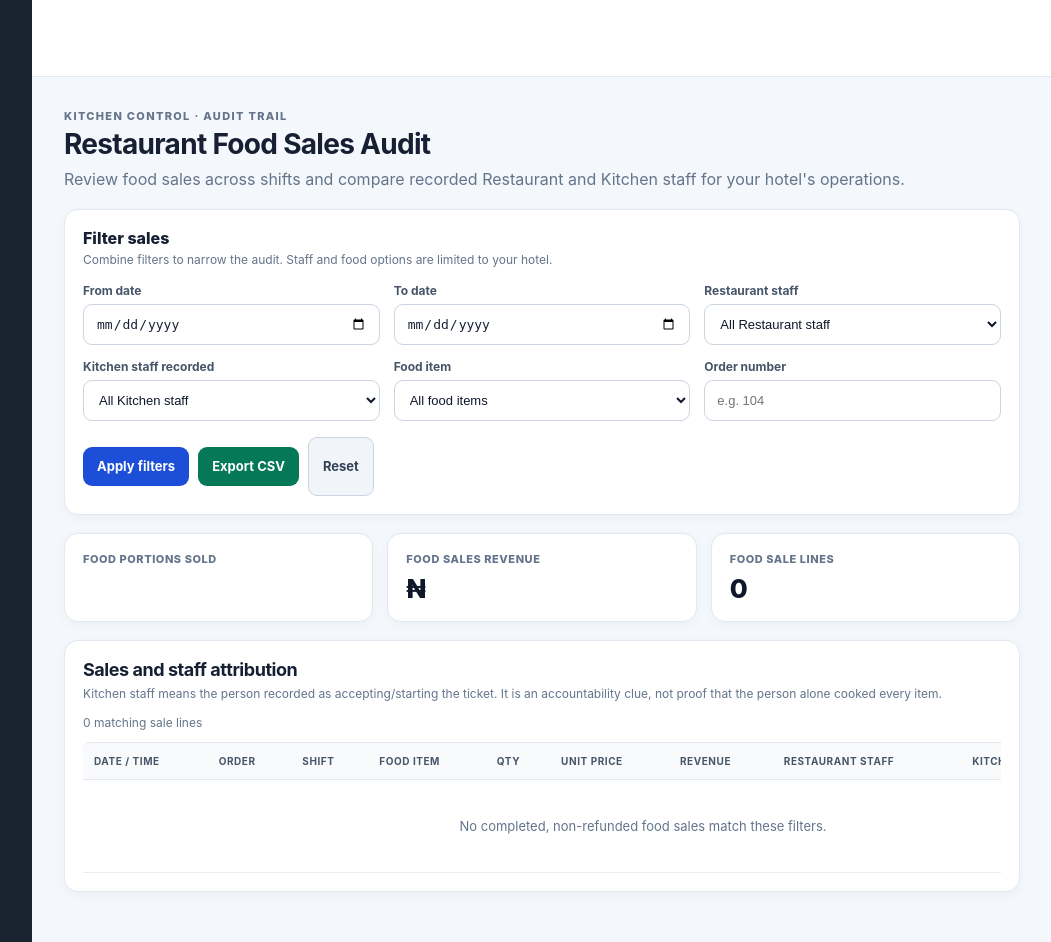
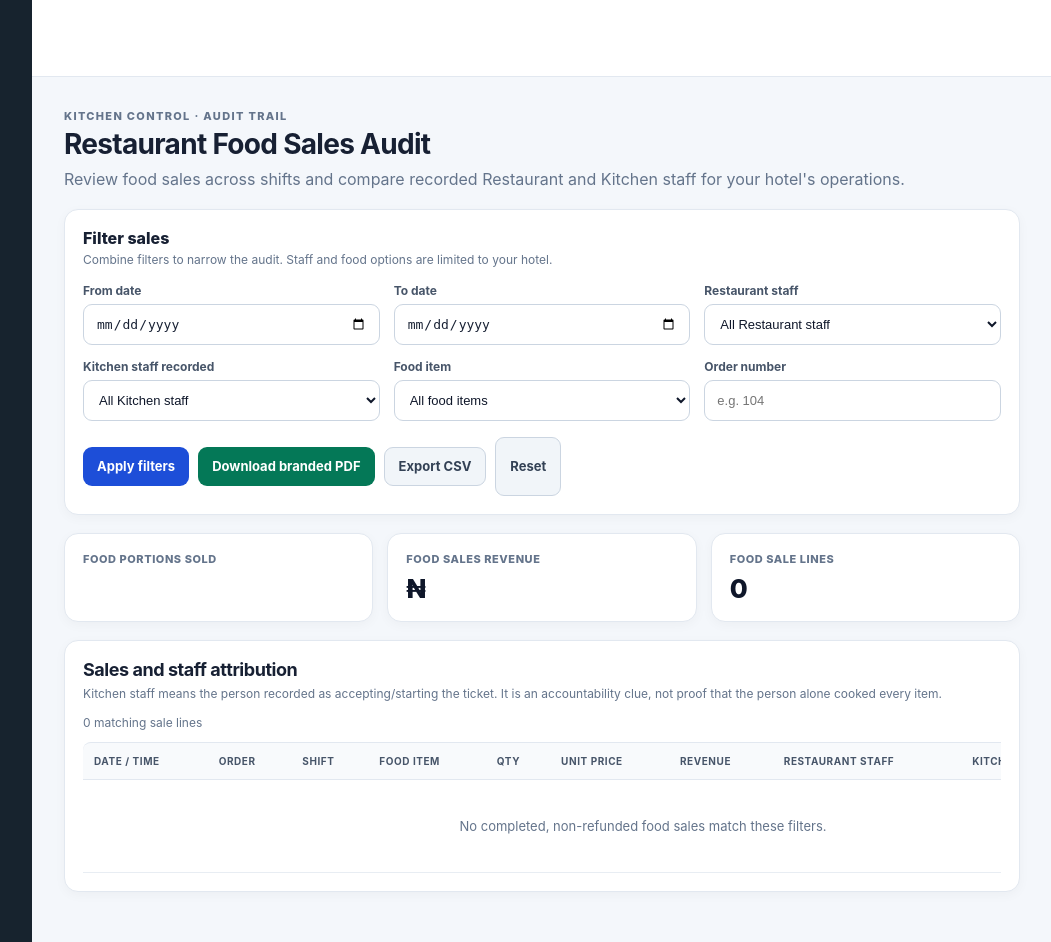
Before and after one commit to nazinamu66/hotel-hms, a Django app: template kitchen/templates/kitchen/food_sales_report.html in a window 1280 px wide. Shown: the whole page, without its empty margins (228-1279 px from the left). Run offline with Django 4.2, Linux system fonts and the light colour scheme; the template is opened without the code that fills it, so the values that code supplies are empty; parts of the project's set-up code (start-up, migrations or seed data) failed here and were passed over.

Commit message:
Add branded PDF export action to Head Chef audit

```diff
--- a/kitchen/templates/kitchen/food_sales_report.html
+++ b/kitchen/templates/kitchen/food_sales_report.html
@@ -77,7 +77,7 @@
       </div>
       <div class="audit-actions">
         <button class="audit-btn" type="submit">Apply filters</button>
-        <button class="audit-btn export" type="submit" name="export" value="csv">Export CSV</button>
+        <button class="audit-btn export" type="submit" name="export" value="pdf">Download branded PDF</button><button class="audit-btn secondary" type="submit" name="export" value="csv">Export CSV</button>
         <a href="{% url 'kitchen_food_sales_report' %}" class="audit-btn secondary">Reset</a>
       </div>
     </form>
```
